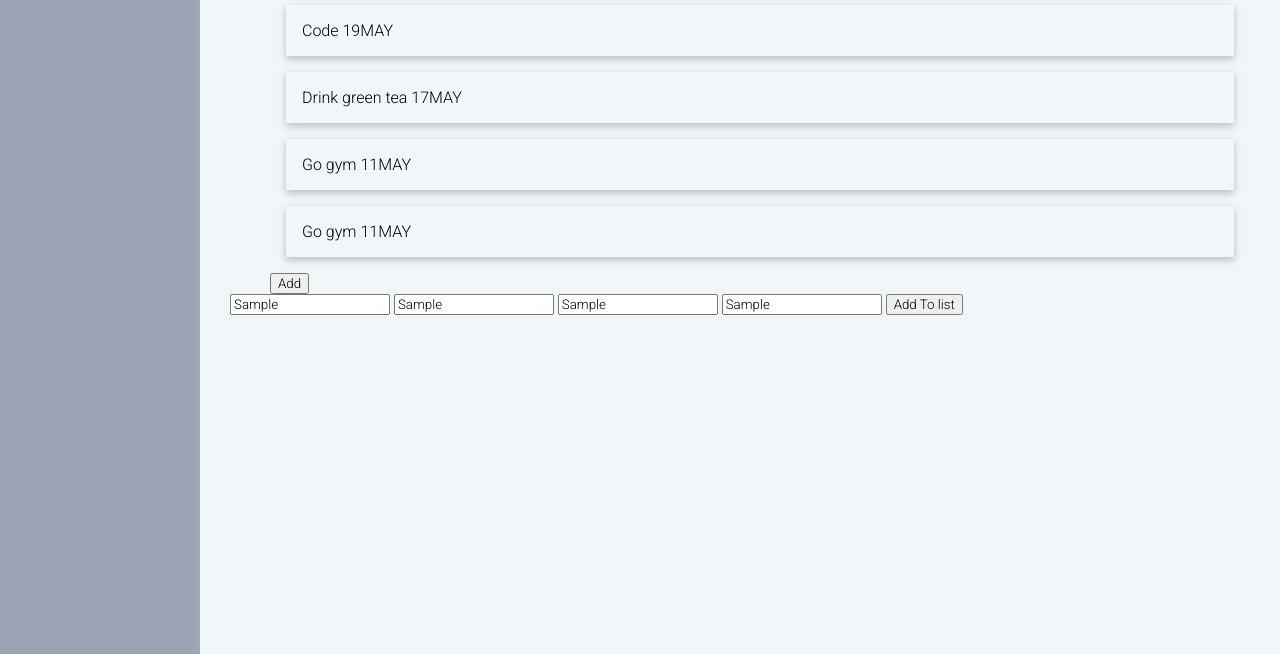
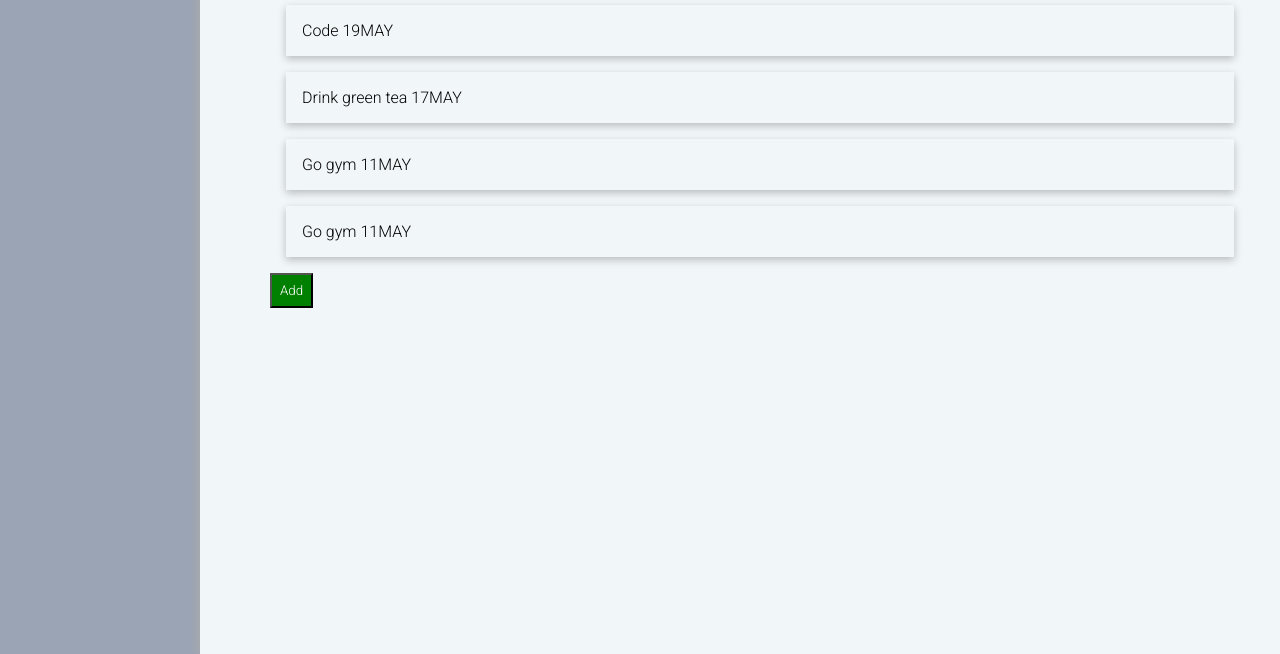
Before and after one commit to danieldadds/to-do-list, a website built with webpack: page dist/index.html in a window 1280 px wide. Both pictures are taken after typing "Sample", "Sample", "Sample", "Sample" into the empty fields and a click on the button "Add". Shown: the part 246-900 px from the top of the page. Built offline with nearby package versions, Linux system fonts and the light colour scheme.

Commit message:
added toggle functionality for adding new item

```diff
--- a/src/dom.js
+++ b/src/dom.js
@@ -10,6 +10,11 @@ const sideContainer = document.getElementById("list-titles");
 const btnInbox = document.getElementById("btn-inbox");
 const btnToday = document.getElementById("btn-today");
 const btnWeek = document.getElementById("btn-week");
+const btnAdd = document.createElement("button");
+
+// event listeners
+
+btnAdd.addEventListener("click", toggleAdd);
 
 //main page dom
 
@@ -43,10 +48,8 @@ function createPage(page, array) {
     let btnAdd = document.createElement("button");
     btnAdd.innerText = "Add";
     listContent.appendChild(btnAdd);
-
-    btnAdd.addEventListener("click", function () {
-      console.log("test add worked");
-    });
+    btnAdd.classList.add("add-main");
+    btnAdd.addEventListener("click", toggleAdd);
   }
 
   // let dates = array.filter(function (array) {
@@ -70,68 +73,15 @@ function createList(array) {
   }
 }
 
-// //// card generation
+/// toggle add button
 
-// function createCard(myArray) {
-//   let sideList = document.createElement("ul");
-
-//   // loop through array to append all dom elements
-
-//   for (let index = 0; index < myArray.length; index++) {
-//     //title dom
-//     let card = document.createElement("div");
-//     card.setAttribute("id", "card");
-//     let titleElement = document.createElement("h1");
-//     let titleContent = document.createTextNode(myArray[index].title);
-
-//     titleElement.appendChild(titleContent);
-//     card.appendChild(titleContent);
-
-//     // description dom
-//     let desElement = document.createElement("p");
-//     let desContent = document.createTextNode(myArray[index].description);
-//     desElement.appendChild(desContent);
-//     card.appendChild(desContent);
-//     // due date dom
-//     let dateElement = document.createElement("p");
-//     let dateContent = document.createTextNode(myArray[index].dueDate);
-//     dateElement.appendChild(dateContent);
-//     card.appendChild(dateContent);
-//     /// priority dom
-//     let priorityElement = document.createElement("p");
-//     let priorityContent = document.createTextNode(myArray[index].priority);
-//     priorityElement.appendChild(priorityContent);
-//     card.appendChild(priorityContent);
-
-//     container.appendChild(card);
-
-//     //// list sidebar dom
-
-//     let listItem = document.createElement("li");
-//     let listText = document.createTextNode(myArray[index].title);
-
-//     listItem.setAttribute("id", "side-list-title");
-
-//     listItem.appendChild(listText);
-
-//     sideList.appendChild(listItem);
-
-//     sideContainer.appendChild(sideList);
-
-//     /// priority color setters
-
-//     switch (myArray[index].priority) {
-//       case "High":
-//         listItem.style.backgroundColor = "red";
-//         break;
-//       case "Low":
-//         listItem.style.backgroundColor = "orange";
-//         break;
-//       case "Completed":
-//         listItem.style.backgroundColor = "green";
-//         break;
-//     }
-//   }
-// }
+function toggleAdd() {
+  const formElement = document.getElementById("add-form");
+  if (formElement.style.display === "none") {
+    formElement.style.display = "block";
+  } else {
+    formElement.style.display = "none";
+  }
+}
 
 export { container, btnInbox, btnToday, btnWeek, createPage };
--- a/src/index.js
+++ b/src/index.js
@@ -1,7 +1,7 @@
 import _ from "lodash";
 import { itemGen } from "./create";
 import { modifyItem } from "./modify";
-import { createCard, btnInbox, btnToday, btnWeek, createPage } from "./dom";
+import { btnInbox, btnToday, btnWeek, createPage } from "./dom";
 import "./styles.css";
 
 let myArray = [];
@@ -20,12 +20,14 @@ itemGen("Go gym", "get in shape", "11MAY", "High", myArray);
 
 console.log("test");
 
-/// buttons
+// create home page
 
 createPage("Inbox", myArray);
 
+/// buttons and event listeners
+
 btnInbox.addEventListener("click", function () {
-  const test = createPage("Inbox", myArray);
+  createPage("Inbox", myArray);
 });
 
 btnToday.addEventListener("click", function () {
@@ -35,14 +37,6 @@ btnToday.addEventListener("click", function () {
 btnWeek.addEventListener("click", function () {
   createPage("Week", myArray);
 });
-
-// let dates = myArray.filter(function (myArray) {
-//   return myArray.dueDate === "11MAY";
-// });
-
-// console.log(dates);
-
-///test
 
 let prevent = function () {
   var form = document
--- a/src/styles.css
+++ b/src/styles.css
@@ -90,3 +90,9 @@ ul {
     rgba(0, 0, 0, 0.12) 0px -12px 30px, rgba(0, 0, 0, 0.12) 0px 4px 6px,
     rgba(0, 0, 0, 0.17) 0px 12px 13px, rgba(0, 0, 0, 0.09) 0px -3px 5px;
 }
+
+.add-main {
+  background-color: green;
+  padding: 0.5rem;
+  color: white;
+}
```
Also changed, not shown: dist/index.html, dist/main.js.
